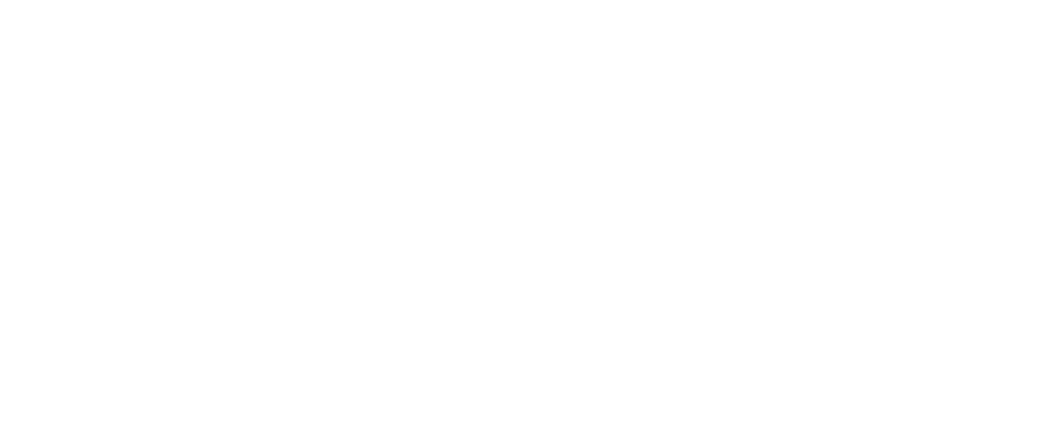
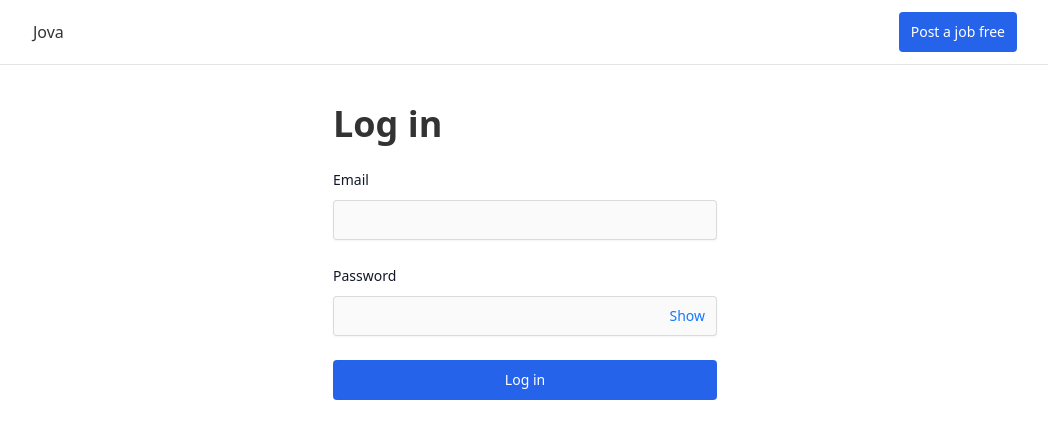
Before and after one commit to yogaprttama/jova, a React app: page /jobs/new in a window 1280 px wide. Before the commit this address had no page. Shown: the top 438 px of the page, without its empty margins (115-1163 px from the left). Built offline with nearby package versions, Linux system fonts and the light colour scheme.

Commit message:
Add NewJobs Page

```diff
--- a/src/App.js
+++ b/src/App.js
@@ -4,7 +4,7 @@
 import Home from './pages/Home';
 
 // lazy
-const Login = lazy(() => import('./pages/Login'));
+const NewJobs = lazy(() => import('./pages/NewJobs'));
 
 const App = () => {
   return(
@@ -13,10 +13,10 @@
         <Route path="/" element={<Root />}>
           <Route index element={<Home />} />
           <Route
-            path="login"
+            path="jobs/new"
             element={
               <Suspense fallback={<div>Loading...</div>}>
-                <Login />
+                <NewJobs />
               </Suspense>
             }
           />
--- a/src/components/Navbar.js
+++ b/src/components/Navbar.js
@@ -57,7 +57,7 @@
       <HeaderContent className="wrap">
         <Title>Jova</Title>
         <Nav>
-          <NavLink to="/" className="btn">Home</NavLink>
+          <NavLink to="/jobs/new" className="btn">Post a job free</NavLink>
         </Nav>
       </HeaderContent>
     </Header>
--- /dev/null
+++ b/src/pages/NewJobs.js
@@ -0,0 +1,15 @@
+import React, { useContext } from 'react';
+import { AuthContext } from '../context/AuthContext';
+import Login from './Login';
+
+const NewJobs = () => {
+  const { session, setSession } = useContext(AuthContext);
+
+  return(
+    <div>
+      { session ? <button type="button" onClick={() => setSession(null)}>Log out</button> : <Login /> }
+    </div>
+  );
+}
+
+export default NewJobs;
```
